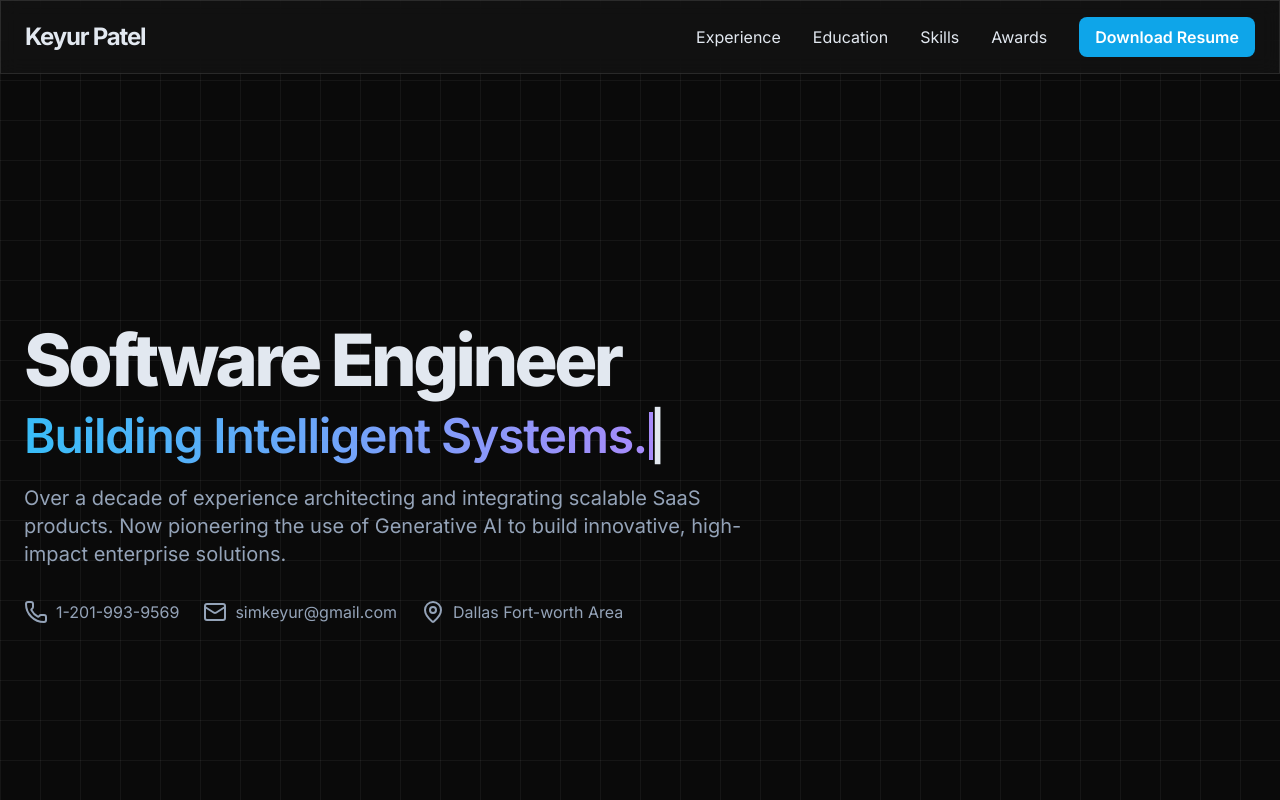
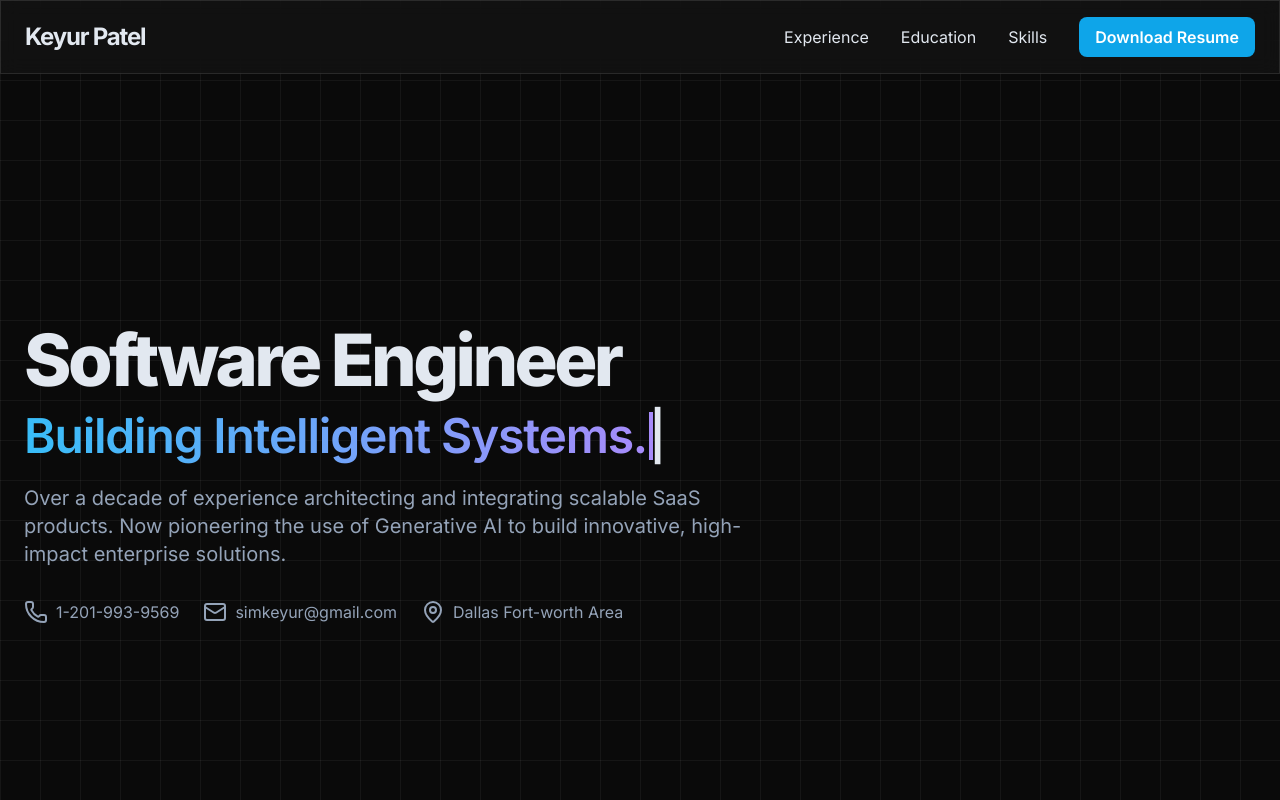
Before and after one commit to simkeyur/simkeyur.github.io, a plain HTML site: page index.html in a window 1280 px wide. Shown: the top 800 px of the page. Drawn offline with nearby package versions, Linux system fonts and the light colour scheme.

Commit message:
Update index.html

```diff
--- a/index.html
+++ b/index.html
@@ -87,8 +87,7 @@
                 <a href="#experience" class="hover:text-sky-400 transition-colors">Experience</a>
                 <a href="#education" class="hover:text-sky-400 transition-colors">Education</a>
                 <a href="#skills" class="hover:text-sky-400 transition-colors">Skills</a>
-                <a href="#awards" class="hover:text-sky-400 transition-colors">Awards</a>
-                <a href="keyur_resume_2025.pdf" class="bg-sky-500 hover:bg-sky-600 text-white font-semibold px-4 py-2 rounded-lg transition-colors">Download Resume</a>
+                <a href="keyur_resume_2025.pdf" target="_blank" class="bg-sky-500 hover:bg-sky-600 text-white font-semibold px-4 py-2 rounded-lg transition-colors">Download Resume</a>
             </div>
             <button id="mobile-menu-button" class="md:hidden">
                 <i data-lucide="menu"></i>
@@ -99,8 +98,7 @@
             <a href="#experience" class="block py-2 hover:text-sky-400 transition-colors">Experience</a>
             <a href="#education" class="block py-2 hover:text-sky-400 transition-colors">Education</a>
             <a href="#skills" class="block py-2 hover:text-sky-400 transition-colors">Skills</a>
-            <a href="#awards" class="block py-2 hover:text-sky-400 transition-colors">Awards</a>
-            <a href="keyur_resume_2025.pdf" class="block mt-2 bg-sky-500 hover:bg-sky-600 text-white font-semibold px-4 py-2 rounded-lg transition-colors text-center">Download Resume</a>
+            <a href="keyur_resume_2025.pdf" target="_blank" class="block mt-2 bg-sky-500 hover:bg-sky-600 text-white font-semibold px-4 py-2 rounded-lg transition-colors text-center">Download Resume</a>
         </div>
     </header>
 
```
